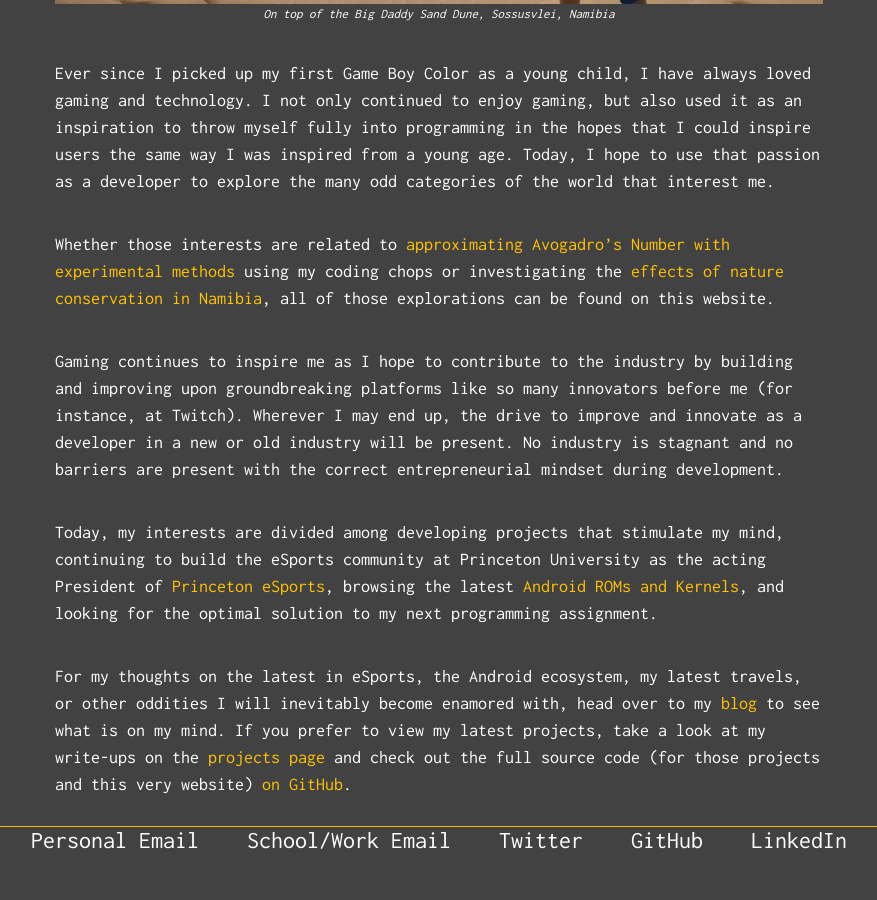
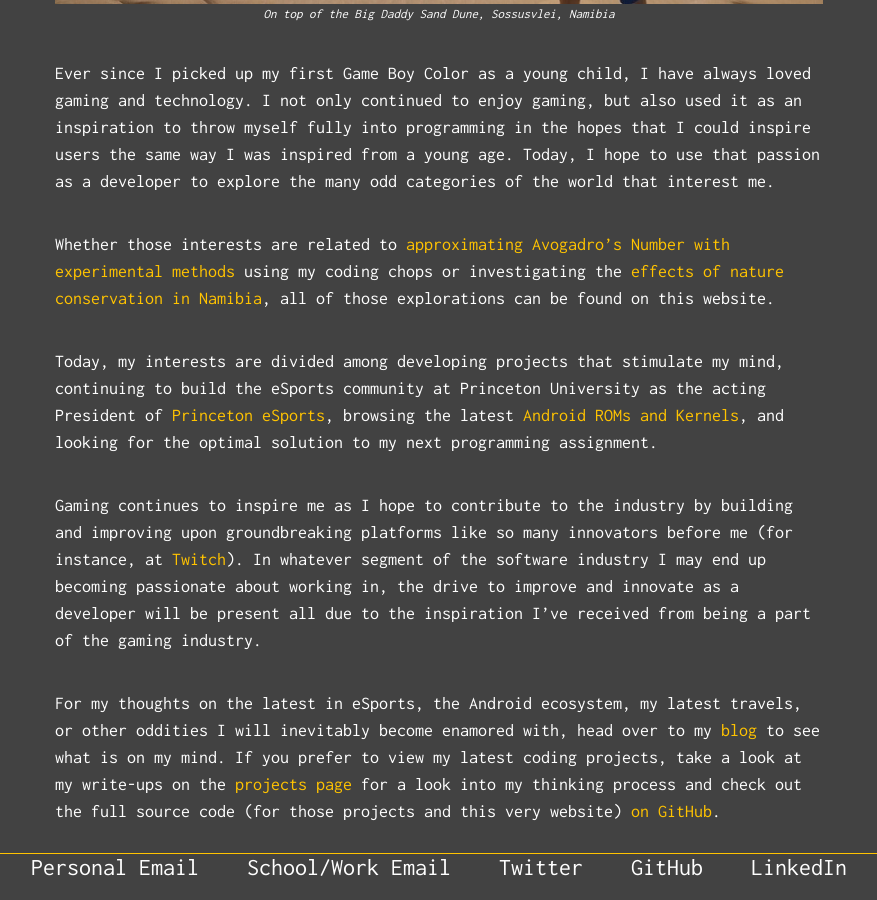
Before and after one commit to justintranjt/justintranjt.github.io, a Jekyll site: the page built from index.md, in a window 1280 px wide and 900 px high, scrolled down 1245 px. Shown: the whole window, without its empty margins (201-1078 px from the left). Built offline with Jekyll 4.4.1, drawn with Linux system fonts in a browser that asks for light colours; before the commit the page ends 2118 px from its top, so only the background shows below that.

Commit message:
Update index.md

```diff
--- a/index.md
+++ b/index.md
@@ -13,8 +13,8 @@ Ever since I picked up my first Game Boy Color as a young child, I have always l
 
 Whether those interests are related to [approximating Avogadro's Number with experimental methods](https://justintranjt.github.io/projects/2017-07-29-avogadro-estimation/) using my coding chops or investigating the [effects of nature conservation in Namibia](https://justintranjt.github.io/research/), all of those explorations can be found on this website.
 
-Gaming continues to inspire me as I hope to contribute to the industry by building and improving upon groundbreaking platforms like so many innovators before me (for instance, at Twitch). Wherever I may end up, the drive to improve and innovate as a developer in a new or old industry will be present. No industry is stagnant and no barriers are present with the correct entrepreneurial mindset during development.
-
 Today, my interests are divided among developing projects that stimulate my mind, continuing to build the eSports community at Princeton University as the acting President of [Princeton eSports](https://www.facebook.com/groups/ptonesports/), browsing the latest [Android ROMs and Kernels](https://forum.xda-developers.com/oneplus-3), and looking for the optimal solution to my next programming assignment.
 
-For my thoughts on the latest in eSports, the Android ecosystem, my latest travels, or other oddities I will inevitably become enamored with, head over to my [blog](https://justintranjt.github.io/blog/) to see what is on my mind. If you prefer to view my latest projects, take a look at my write-ups on the [projects page](https://justintranjt.github.io/projects/) and check out the full source code (for those projects and this very website) [on GitHub](https://github.com/justintranjt).
+Gaming continues to inspire me as I hope to contribute to the industry by building and improving upon groundbreaking platforms like so many innovators before me (for instance, at [Twitch](http://www.businessinsider.com/the-story-of-video-game-streaming-site-twitch-2014-10)). In whatever segment of the software industry I may end up becoming passionate about working in, the drive to improve and innovate as a developer will be present all due to the inspiration I've received from being a part of the gaming industry.
+
+For my thoughts on the latest in eSports, the Android ecosystem, my latest travels, or other oddities I will inevitably become enamored with, head over to my [blog](https://justintranjt.github.io/blog/) to see what is on my mind. If you prefer to view my latest coding projects, take a look at my write-ups on the [projects page](https://justintranjt.github.io/projects/) for a look into my thinking process and check out the full source code (for those projects and this very website) [on GitHub](https://github.com/justintranjt).
```
